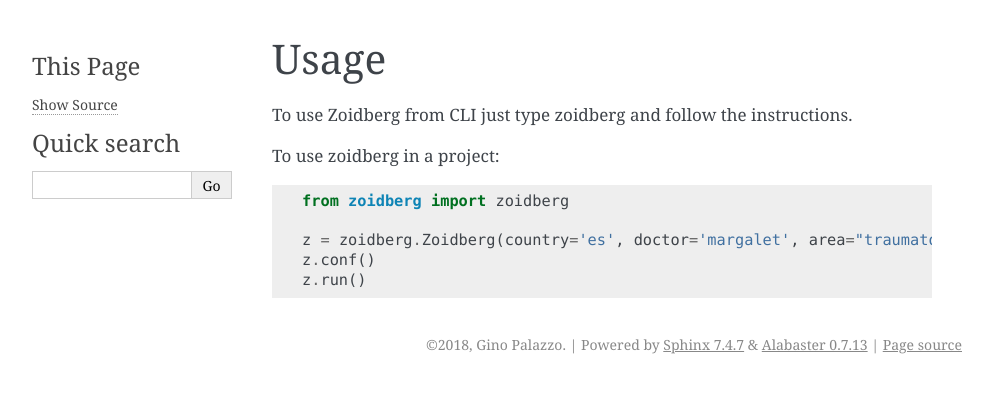
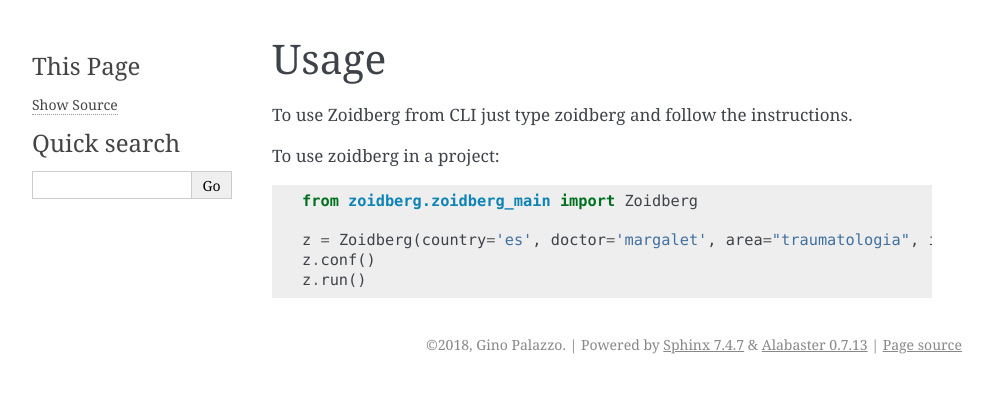
Before and after one commit to ginopalazzo/zoidberg, a Sphinx documentation site: the page built from docs/usage.rst, in a window 1280 px wide. Shown: the top 393 px of the page, without its empty margins (148-1141 px from the left). Built offline with Sphinx 7.4.7, drawn with Linux system fonts in a browser that asks for light colours; pages that are not in the unit, such as notebooks, are missing from menus.

Commit message:
doc, readme update with new CLI

```diff
--- a/README.rst
+++ b/README.rst
@@ -59,9 +59,9 @@
 
 To use Zoidberg in a project::
 
-    from zoidberg import zoidberg
+    from zoidberg.zoidberg_main import Zoidberg
 
-    z = zoidberg.Zoidberg(country='es', doctor='margalet', area="traumatologia", illness="femoroacetabular", path='test.csv', output='csv')
+    z = Zoidberg(country='es', doctor='margalet', area="traumatologia", illness="femoroacetabular", path='test.csv', output='csv')
     z.conf()
     z.run()
 
--- a/docs/usage.rst
+++ b/docs/usage.rst
@@ -6,8 +6,8 @@
 
 To use zoidberg in a project::
 
-    from zoidberg import zoidberg
+    from zoidberg.zoidberg_main import Zoidberg
 
-    z = zoidberg.Zoidberg(country='es', doctor='margalet', area="traumatologia", illness="femoroacetabular", path='test.csv', output='csv')
+    z = Zoidberg(country='es', doctor='margalet', area="traumatologia", illness="femoroacetabular", path='test.csv', output='csv')
     z.conf()
     z.run()
--- a/setup.py
+++ b/setup.py
@@ -54,6 +54,6 @@
     test_suite='tests',
     tests_require=test_requirements,
     url='https://github.com/ginopalazzo/zoidberg',
-    version='0.1.3.14',
+    version='0.1.3.15',
     zip_safe=False,
 )
--- a/zoidberg/__init__.py
+++ b/zoidberg/__init__.py
@@ -4,4 +4,4 @@
 
 __author__ = """Gino Palazzo"""
 __email__ = 'ginopalazzo@gmail.com'
-__version__ = '0.1.3.14'
+__version__ = '0.1.3.15'
```
